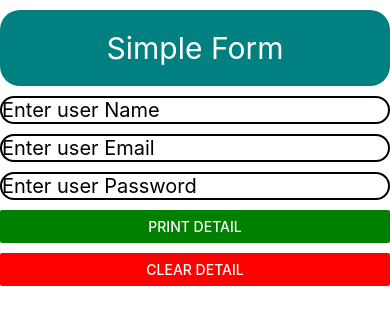
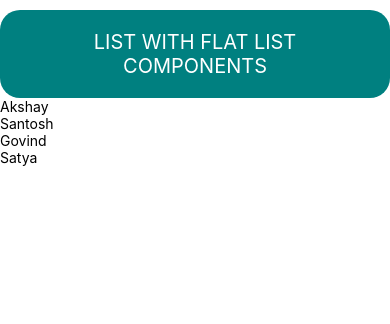
Before and after one commit to Mritunjay0001/React-Native, a React Native app: screen / in a window 390 px wide. Shown: the top 324 px of the page. Built offline with nearby package versions, Linux system fonts and the light colour scheme.

Commit message:
list with flat list

```diff
--- a/App.js
+++ b/App.js
@@ -2,7 +2,7 @@
 import React, { useState } from 'react';
 
 // import type {PropsWithChildren} from 'react';
-import {Button,Text,View,StyleSheet, TextInput} from 'react-native';
+import {Button,Text,View,StyleSheet, TextInput, FlatList} from 'react-native';
 import MyData from './components/MyData';
 
 
@@ -17,21 +17,40 @@ import MyData from './components/MyData';
 
 function App() {
   // const [name,setName]=useState("Akshay Chauhan")
-  const [name,setName]=useState("")
-  const [email,setEmail]=useState("")
-  const [password,setPassword]=useState("")
-  const [display, setDisplay]=useState(false);
+  // const [name,setName]=useState("")
+  // const [email,setEmail]=useState("")
+  // const [password,setPassword]=useState("")
+  // const [display, setDisplay]=useState(false);
 
-  const resetData = () =>{
-    setDisplay(false);
-    setEmail(false);
-    setName(false);
-    setPassword(false)
-  }
+  // const resetData = () =>{
+  //   setDisplay(false);
+  //   setEmail(false);
+  //   setName(false);
+  //   setPassword(false)
+  // }
 
   // function updateIt(){
   //   setName("rajput")
   // }
+
+  const users= [
+    {
+      id:1,
+      name:"Akshay"
+    },
+    {
+      id:2,
+      name:"Santosh"
+    },
+    {
+      id:3,
+      name:"Govind"
+    },
+    {
+      id:4,
+      name:"Satya"
+    }
+  ]
 
   return (
 //     <View>
@@ -114,7 +133,7 @@ function App() {
 
             {/* ----------FORM IN NATIVE--------        */}
 
-    <Text style={{fontSize:30, color:"white",marginTop:10, backgroundColor:"teal",padding:20,borderRadius:20, textAlign: 'center'}}>Simple Form</Text>
+    {/* <Text style={{fontSize:30, color:"white",marginTop:10, backgroundColor:"teal",padding:20,borderRadius:20, textAlign: 'center'}}>Simple Form</Text>
     <TextInput
     placeholder='Enter user Name'
     style={styles.textInput }
@@ -150,7 +169,19 @@ function App() {
         <Text style={{fontSize:20}}>User Password Is : {password}</Text>
       </View>:null
     }
-   </View>
+   </View> */}
+
+
+      {/* ---------------MAKING LIST IN NATIVE-------- */}
+
+      <Text style={{fontSize:20, color:"white",marginTop:10, backgroundColor:"teal",padding:20,borderRadius:20, textAlign: 'center'}}>LIST WITH FLAT LIST COMPONENTS</Text>
+      <FlatList
+      data={users}
+      renderItem={({item})=> <Text>{item.name}</Text>}
+      />
+
+
+
 </View>
 
   );
```
